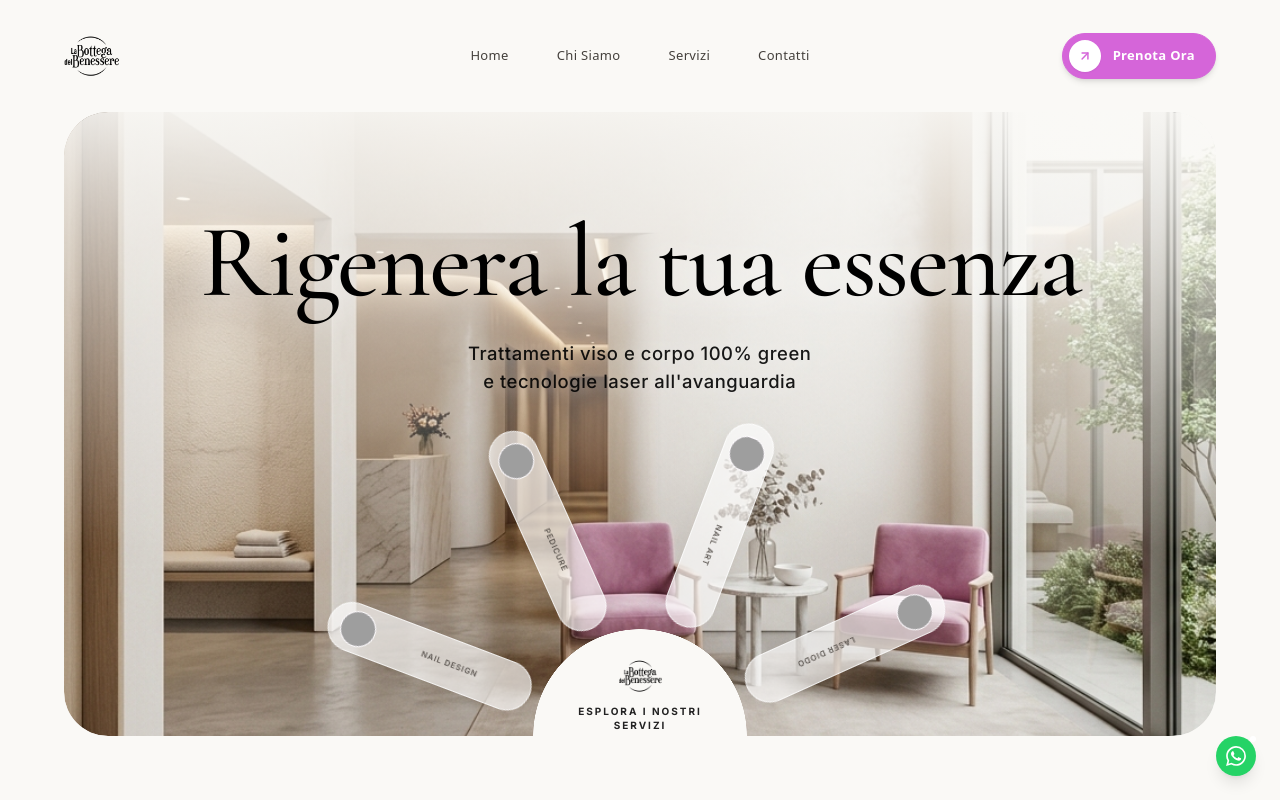
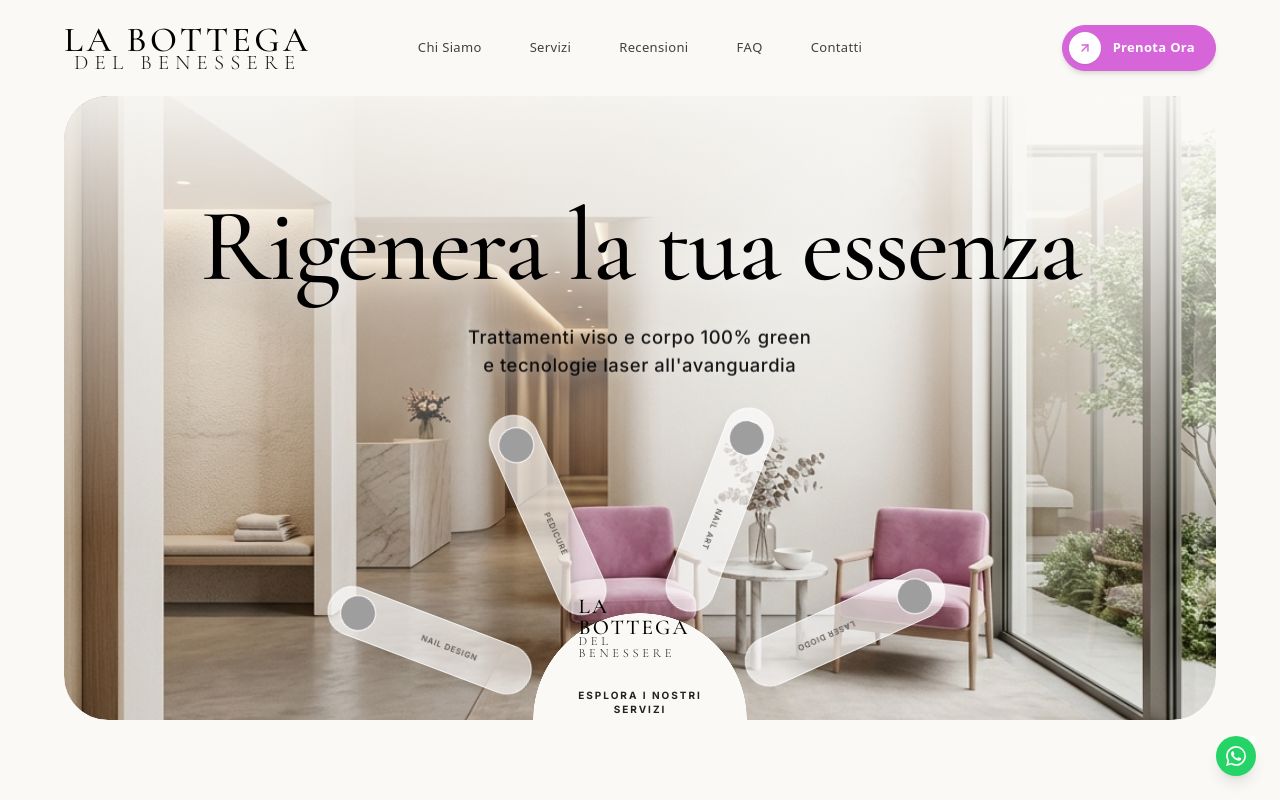
Before and after one commit to belpietrodavide01-beep/bottega-del-benessere, a React (Vite) app: page / in a window 1280 px wide. Shown: the top 800 px of the page. Built offline with nearby package versions, Linux system fonts and the light colour scheme; grey boxes are pictures that could not be loaded.

Commit message:
modifica

```diff
--- a/index.html
+++ b/index.html
@@ -1,18 +1,27 @@
 <!doctype html>
 <html lang="it">
+
 <head>
   <meta charset="UTF-8" />
   <link rel="icon" type="image/svg+xml" href="/vite.svg" />
   <link rel="preconnect" href="https://fonts.googleapis.com" />
   <link rel="preconnect" href="https://fonts.gstatic.com" crossorigin />
-    <link href="https://fonts.googleapis.com/css2?family=Inter:wght@400;500;600;700&family=Cormorant+Garamond:wght@300;400;500;600;700&display=swap" rel="stylesheet" />
+  <link
+    href="https://fonts.googleapis.com/css2?family=Inter:wght@400;500;600;700&family=Cormorant+Garamond:wght@300;400;500;600;700&display=swap"
+    rel="stylesheet" />
   <link rel="preload" href="/hero-main.png" as="image" />
-    <style>body { background-color: #faf9f6; }</style>
+  <style>
+    body {
+      background-color: #faf9f6;
+    }
+  </style>
   <meta name="viewport" content="width=device-width, initial-scale=1.0" />
-    <title>Centro Estetico</title>
+  <title>La Bottega Del Benessere</title>
 </head>
+
 <body>
   <div id="root"></div>
   <script type="module" src="/src/main.jsx"></script>
 </body>
+
 </html>
--- a/src/components/BentoGridSection.jsx
+++ b/src/components/BentoGridSection.jsx
@@ -262,7 +262,7 @@ export default function BentoGridSection() {
               </div>
               <h3 className="text-[#d565d9] text-6xl font-serif mb-3" style={{ fontFamily: 'Cormorant Garamond, serif' }}>10+</h3>
               <p className="text-black/70 text-[15px] mb-8 max-w-[180px] leading-relaxed">
-                Anni di eccellenza nel settore estetico professionale
+                Anni di esperienza nel settore estetico professionale
               </p>
               <div className="flex flex-wrap gap-2.5 z-10">
                 <span className="px-4 py-1.5 bg-white/90 border border-[#d565d9]/20 rounded-full text-[11px] font-bold tracking-wider text-[#d565d9] uppercase shadow-sm">500+ Clienti</span>
--- a/src/components/Footer.jsx
+++ b/src/components/Footer.jsx
@@ -1,6 +1,7 @@
 import React from 'react';
 import { Instagram, Phone, Mail, MapPin, Clock, ArrowUpRight } from 'lucide-react';
 import { motion } from 'framer-motion';
+import Logo from './Logo';
 
 export default function Footer() {
   const currentYear = new Date().getFullYear();
@@ -24,12 +25,7 @@ export default function Footer() {
               onClick={(e) => { e.preventDefault(); handleScroll('#home'); }}
               className="w-32 h-auto"
             >
-              <img
-                src="/logobenessere.svg"
-                alt="La Bottega del Benessere Logo"
-                className="w-full h-auto object-contain"
-                style={{ filter: 'brightness(0)' }}
-              />
+              <Logo className="scale-75 origin-left" />
             </a>
             <p className="text-stone-500 text-sm leading-relaxed max-w-sm md:max-w-xs">
               L'eccellenza dell'estetica avanzata e del benessere nel cuore della tua città. Trattamenti su misura per una bellezza naturale e senza tempo.
--- a/src/components/Hero.jsx
+++ b/src/components/Hero.jsx
@@ -1,6 +1,7 @@
 import React, { useEffect, useRef, useState } from 'react'
 import { motion, useInView } from 'framer-motion'
 import { gsap } from 'gsap'
+import Logo from './Logo'
 
 // ─── Lista servizi con immagini Unsplash affidabili e stabili ───────────────────────────
 const SERVICES = [
@@ -308,17 +309,7 @@ export default function Hero({ isMenuOpen }) {
             pointerEvents: 'none',
           }}
         >
-          <img
-            src="/logobenessere.svg"
-            alt="Bottega del Benessere Logo"
-            style={{
-              width: isMobile ? '38px' : '44px',
-              height: isMobile ? '38px' : '44px',
-              objectFit: 'contain',
-              filter: 'brightness(0)',
-              pointerEvents: 'auto',
-            }}
-          />
+          <Logo className="scale-50 md:scale-[0.6] pointer-events-auto" />
           <span
             style={{
               fontFamily: 'Inter, sans-serif',
--- /dev/null
+++ b/src/components/Logo.jsx
@@ -0,0 +1,12 @@
+import React from 'react';
+
+const Logo = ({ className = "" }) => {
+  return (
+    <div className={`flex flex-col items-center justify-center text-black leading-none select-none ${className}`} style={{ fontFamily: "'Cormorant Garamond', serif" }}>
+      <span className="text-[1.8rem] md:text-[2.2rem] font-medium tracking-[0.1em] uppercase">La Bottega</span>
+      <span className="text-[1.1rem] md:text-[1.3rem] font-light tracking-[0.3em] uppercase -mt-1 opacity-90">Del Benessere</span>
+    </div>
+  );
+};
+
+export default Logo;
--- a/src/components/Navbar.jsx
+++ b/src/components/Navbar.jsx
@@ -1,36 +1,21 @@
-import { useState, useEffect } from 'react'
+import React, { useState, useEffect } from 'react'
 import { motion, AnimatePresence } from 'framer-motion'
 import { Menu, X, ArrowUpRight } from 'lucide-react'
 import SplitText from './react-bits/SplitText'
+import Logo from './Logo'
 
-const navLinks = [
-  { label: 'Home', href: '#home' },
-  { label: 'Chi Siamo', href: '#chi-siamo' },
-  { label: 'Servizi', href: '#servizi' },
-  { label: 'Contatti', href: '#contatti' },
-]
-
-export default function Navbar({ menuOpen, setMenuOpen }) {
+export default function Navbar() {
   const [isScrolled, setIsScrolled] = useState(false)
+  const [menuOpen, setMenuOpen] = useState(false)
   const [isMobile, setIsMobile] = useState(false)
 
-  const handleLinkClick = (href) => {
-    setMenuOpen(false)
-    const el = document.querySelector(href)
-    if (el) el.scrollIntoView({ behavior: 'smooth' })
-  }
-
   useEffect(() => {
-    const handleScroll = () => {
-      setIsScrolled(window.scrollY > 50)
-    }
-    const handleResize = () => {
-      setIsMobile(window.innerWidth < 768)
-    }
+    const handleScroll = () => setIsScrolled(window.scrollY > 50)
+    const handleResize = () => setIsMobile(window.innerWidth < 768)
 
     window.addEventListener('scroll', handleScroll)
     window.addEventListener('resize', handleResize)
-    handleResize() // Initial check
+    handleResize()
 
     return () => {
       window.removeEventListener('scroll', handleScroll)
@@ -38,13 +23,27 @@ export default function Navbar({ menuOpen, setMenuOpen }) {
     }
   }, [])
 
+  const handleLinkClick = (id) => {
+    setMenuOpen(false)
+    const el = document.querySelector(id)
+    if (el) el.scrollIntoView({ behavior: 'smooth' })
+  }
+
+  const navLinks = [
+    { label: 'Chi Siamo', href: '#chi-siamo' },
+    { label: 'Servizi', href: '#servizi' },
+    { label: 'Recensioni', href: '#recensioni' },
+    { label: 'FAQ', href: '#faq' },
+    { label: 'Contatti', href: '#contatti' },
+  ]
+
   return (
     <>
       <motion.header
         initial={{ y: -80, opacity: 0 }}
         animate={{ y: 0, opacity: 1 }}
         transition={{ duration: 0.7, ease: [0.22, 1, 0.36, 1] }}
-        className={`${isMobile ? 'sticky top-0 left-0' : 'relative'} w-full z-50 transition-all duration-300 ${isMobile && (isScrolled || menuOpen) ? 'bg-[#faf9f6]/95 backdrop-blur-md border-b border-stone-200/50' : 'bg-transparent'} ${isScrolled ? 'py-1' : 'py-4'}`}
+        className={`${isMobile ? 'sticky top-0 left-0' : 'relative'} w-full z-50 transition-all duration-300 ${isMobile && (isScrolled || menuOpen) ? 'bg-[#faf9f6]/95 backdrop-blur-md border-b border-stone-200/50' : 'bg-transparent'} ${isScrolled ? 'py-1' : 'py-2'}`}
       >
         <nav className="w-full px-4 md:px-6 lg:px-16 h-20 flex items-center justify-between md:grid md:grid-cols-3">
 
@@ -55,14 +54,9 @@ export default function Navbar({ menuOpen, setMenuOpen }) {
               onClick={(e) => { e.preventDefault(); handleLinkClick('#home') }}
               whileHover={{ scale: 1.04 }}
               whileTap={{ scale: 0.97 }}
-              className="flex-shrink-0 h-14"
+              className="flex-shrink-0"
             >
-              <img
-                src="/logobenessere.svg"
-                alt="La Bottega del Benessere"
-                className="h-full w-auto object-contain"
-                style={{ filter: 'brightness(0)' }}
-              />
+              <Logo className="scale-[0.8] md:scale-100 origin-left" />
             </motion.a>
           </div>
 
```
Lines whose indentation alone changed are shown as unchanged.
